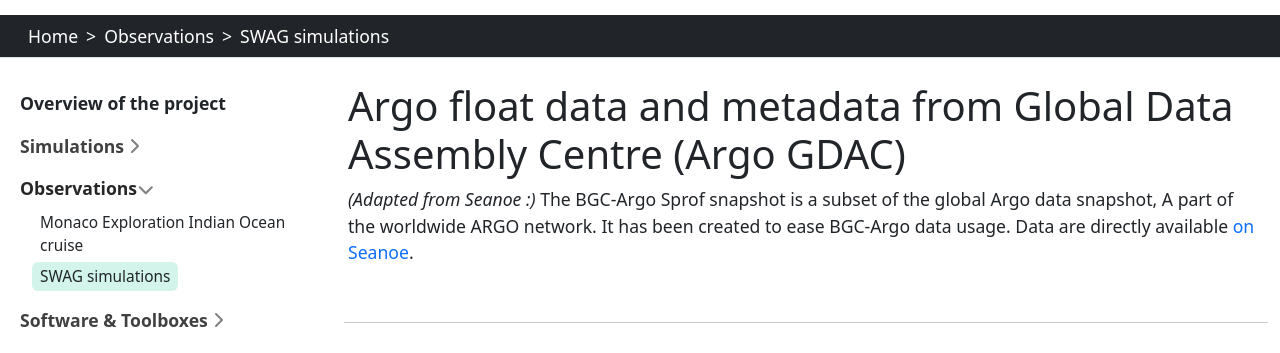
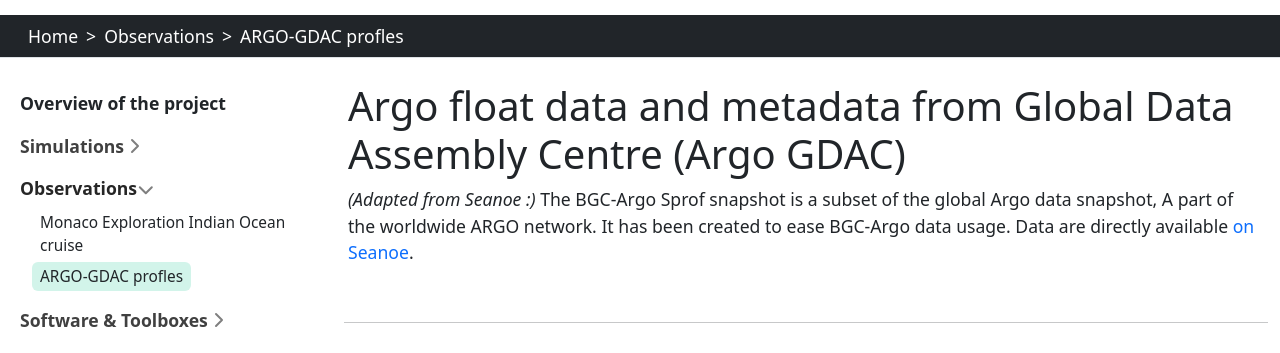
Before and after one commit to BRIDGES-AVATAR/pc3-catalog-webpage, a Jekyll site: the page built from content/observations/ARGO.md, in a window 1280 px wide. Shown: the part 155-508 px from the top of the page. Built offline with Jekyll 4.4.1, drawn with Linux system fonts in a browser that asks for light colours.

Commit message:
Update ARGO.md

```diff
--- a/content/observations/ARGO.md
+++ b/content/observations/ARGO.md
@@ -1,7 +1,7 @@
 ---
 section: Observations
 nav_order: 8
-title: SWAG simulations
+title: ARGO-GDAC profles
 ---
 
 
```
